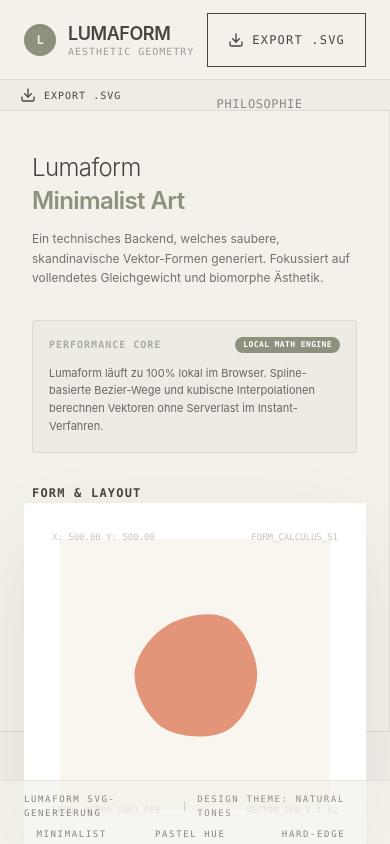
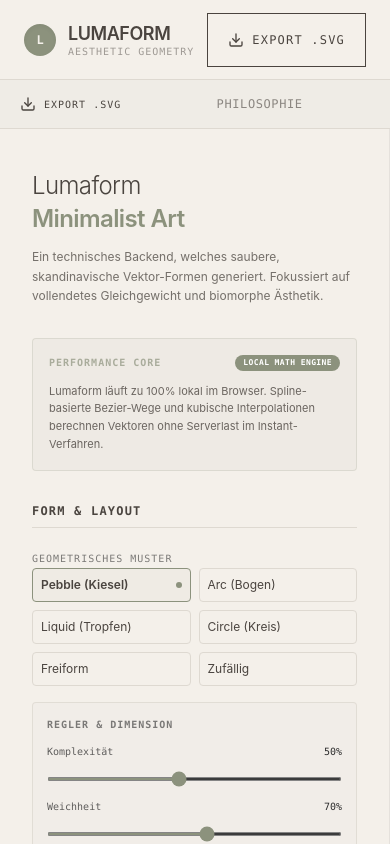
Before and after one commit to erik-burzeya/lumaform, a React (Vite) app: page / in a window 390 px wide. Shown: the top 844 px of the page. Built offline with nearby package versions, Linux system fonts and the light colour scheme.

Commit message:
Fix: Sidebar (test 5)

```diff
--- a/src/App.css
+++ b/src/App.css
@@ -1,6 +1,6 @@
 .app {
   display: flex;
-  height: 100vh;
+  height: 100%;
   width: 100%;
   overflow: hidden;
 }
@@ -8,7 +8,7 @@
 /* SIDEBAR */
 
 .sidebar {
-  width: 500;
+  width: 800;
 
   background: #F4F0EA;
 
@@ -154,3 +154,16 @@
   align-items: center;
   justify-content: center;
 }
+html {
+  -webkit-text-size-adjust: 100%;
+}
+
+*,
+*::before,
+*::after {
+  box-sizing: border-box;
+}
+
+html {
+  -webkit-text-size-adjust: 100%;
+}
--- a/src/App.tsx
+++ b/src/App.tsx
@@ -216,7 +216,7 @@ const triggerGeneration = async () => {    rotateSeed();
           <>
             {/* Sidebar Controls matching Aesthetic Natural Tones Form */}
             <aside id="generator-sidebar"
-            className="sidebar w-full md:w-96 border-b md:border-b-0 md:border-r border-[#DED9D1] p-6 md:p-8 flex flex-col justify-between max-h-none md:max-h-[calc(100vh-8rem)] overflow-y-auto bg-[#F4F0EA]">
+            className="sidebar w-full md:w-96 border-b md:border-b-0 md:border-r border-[#DED9D1] p-6 md:p-4 flex flex-col justify-between max-h-none md:max-h-[calc(100vh-8rem)] overflow-y-auto bg-[#F4F0EA]">
               <div className="space-y-8 pt-2">
 
                 {/* Introduction Header text */}
```
